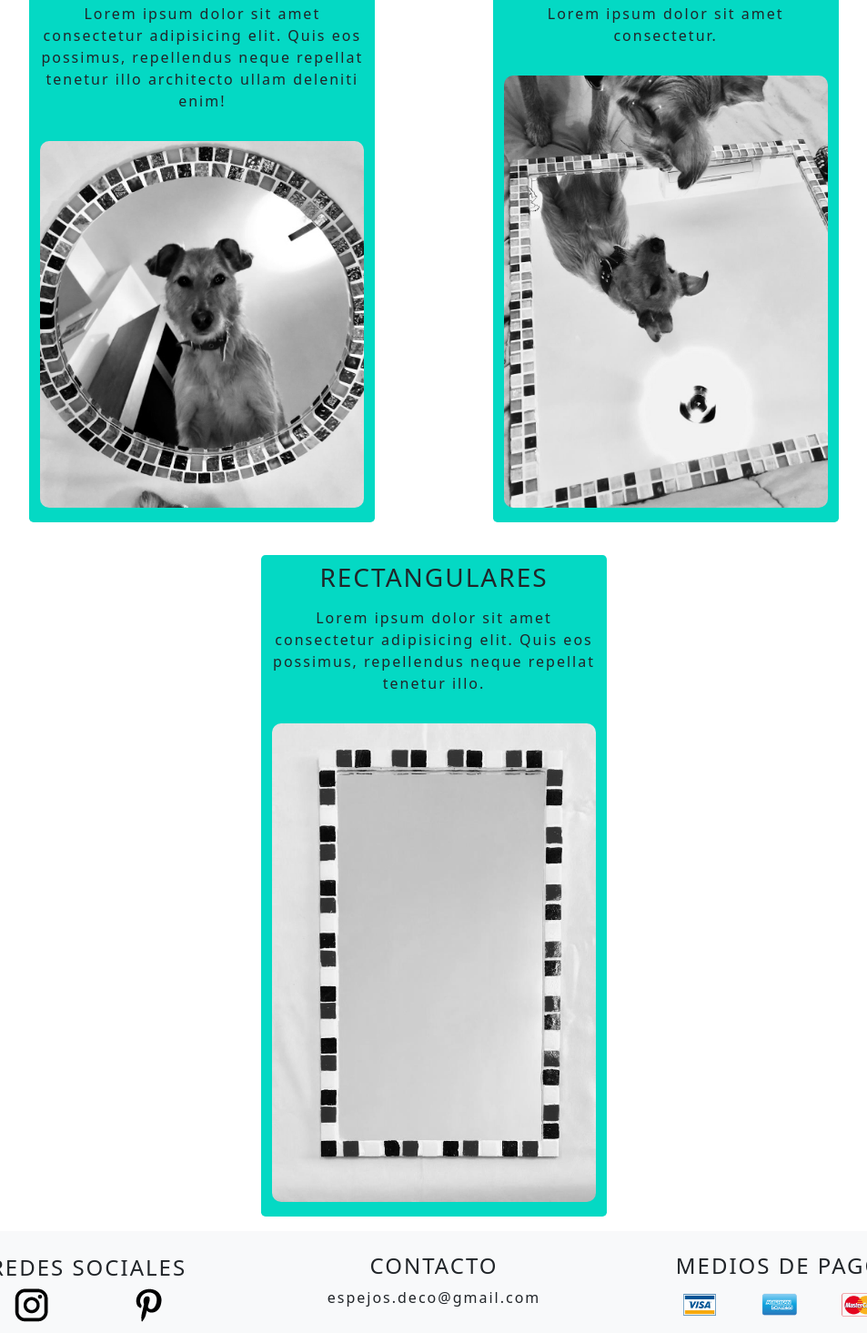
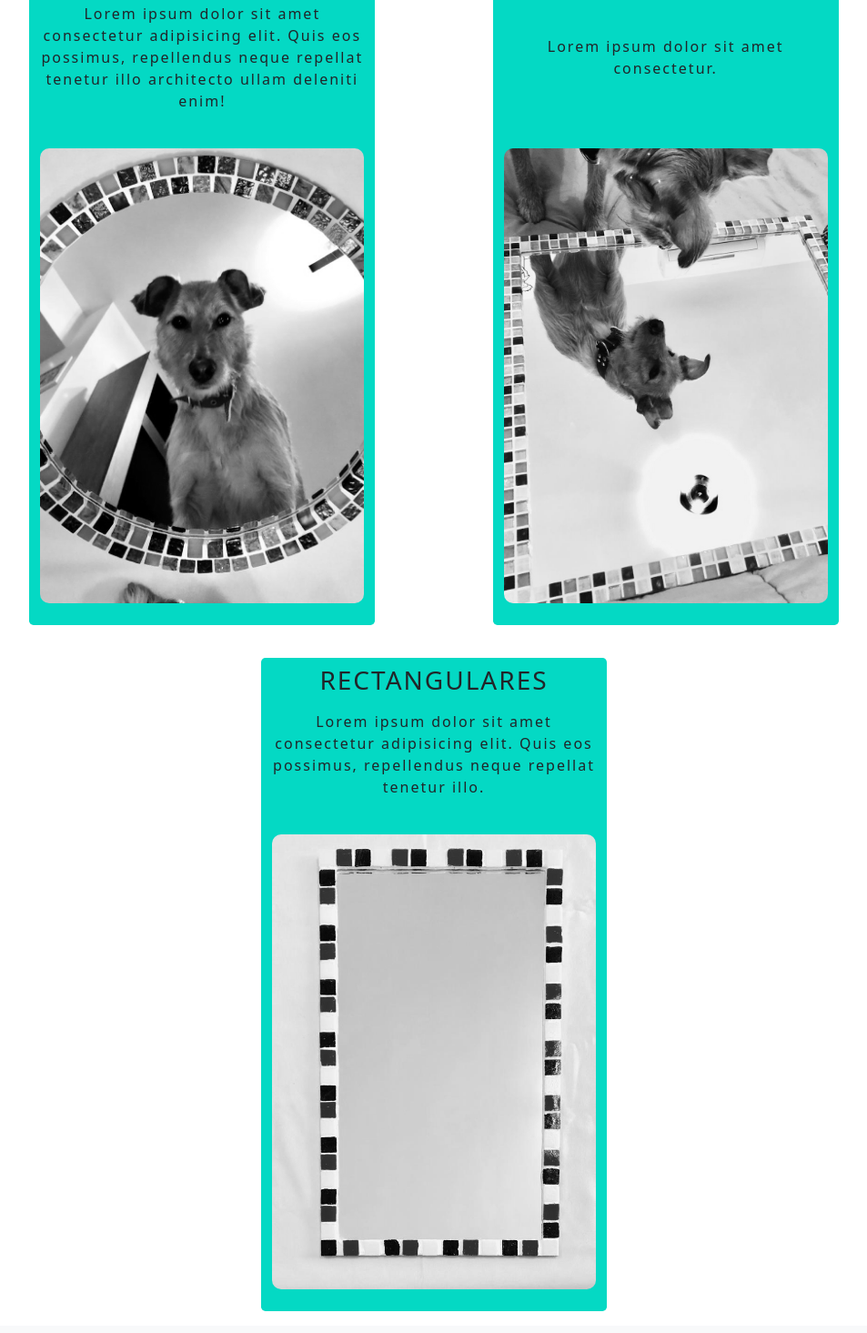
Before and after one commit to ivangonzalocastro/Espejos-DECO---Ivan-Castro, a plain HTML site: page index.html in a window 1280 px wide. Shown: the part 1134-2599 px from the top of the page at 91% size, without its empty margins (163-1116 px from the left). Drawn offline with nearby package versions, Linux system fonts and the light colour scheme.

Commit message:
ultimas correciones

```diff
--- a/Estilos/index.css
+++ b/Estilos/index.css
@@ -3,6 +3,7 @@
   padding: 0;
   box-sizing: border-box;
   letter-spacing: 2px;
+  /* overflow: hidden; */
 }
 /* FONDO FOTO LIVING SILLA */
 .imagen_titulo{
@@ -22,8 +23,11 @@
 .novedad{
   color: #fff;
 }
+.contenedor-imagen{
+height: 200px;
+}
 main div img{
-  height: 100%;
+  height: 500px;
   width: 100%;
   object-fit: cover;
   object-position: center;
--- a/index.html
+++ b/index.html
@@ -61,17 +61,20 @@
           <div class="col-s-12 col-md-4 d-flex flex-column justify-content-between my-3 rounded-3 cartas">
             <h3 class="text-center p-2 text-uppercase">Circulares</h4>
             <p class="text-center fw-light">Lorem ipsum dolor sit amet consectetur adipisicing elit. Quis eos possimus, repellendus neque repellat tenetur illo architecto ullam deleniti enim!</p>
-            <img class="my-3" src="./images/modelo circular.jpeg" alt="modelo circular">
+            <img class="my-4" src="./images/modelo circular.jpeg" alt="modelo circular">
+
           </div>
           <div class="col-s-12 col-md-4 d-flex flex-column justify-content-between my-3 rounded-3 cartas">
             <h3 class="text-center p-2 text-uppercase">cuadrados</h4>
             <p class="text-center fw-light">Lorem ipsum dolor sit amet consectetur.</p>
-            <img class="my-3" src="./images/modelo cuadrado.jpeg" alt="modelo cuadrado">
-          </div>
+            <img class="my-4" src="./images/modelo cuadrado.jpeg" alt="modelo cuadrado">
+            </div>
+
           <div class="col-s-12 col-md-4 d-flex flex-column justify-content-between my-3 rounded-3 cartas">
             <h3 class="text-center p-2 text-uppercase">rectangulares</h4>
             <p class="text-center fw-light">Lorem ipsum dolor sit amet consectetur adipisicing elit. Quis eos possimus, repellendus neque repellat tenetur illo.</p>
-            <img class="my-3" src="./images/modelo rectangular.jpeg" alt="modelo rectangular">
+            <img class="my-4" src="./images/modelo rectangular.jpeg" alt="modelo rectangular">
+
           </div>
         </div>
       </div>
```
